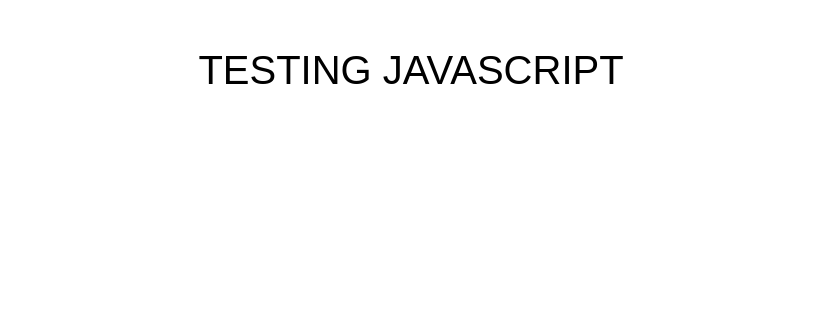
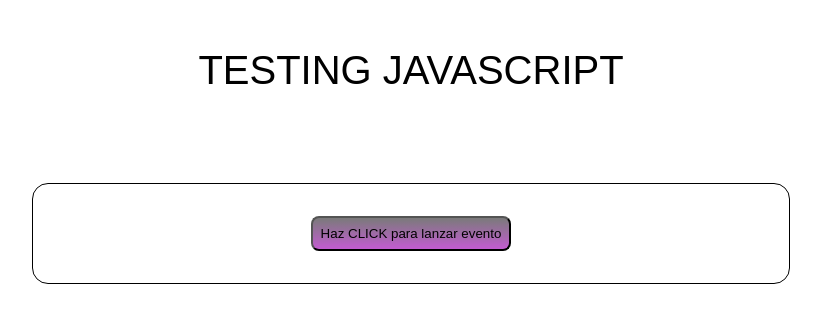
Before and after one commit to VicTMPDeV/01-fundamentos, a plain HTML site: page index.html in a window 1280 px wide. Shown: the whole page, without its empty margins (229-1050 px from the left). Drawn offline with Linux system fonts and the light colour scheme.

Commit message:
event loop

```diff
--- a/assets/css/pruebas.css
+++ b/assets/css/pruebas.css
@@ -1,5 +1,6 @@
 body {
    display: flex;
+   flex-direction: column;
    align-items: center;
    justify-content: center;
 }
@@ -8,3 +9,25 @@ body {
     font-family: Arial, Helvetica, sans-serif;
     font-size: 40px;
 }
+
+* {
+    box-sizing: border-box;
+}
+
+.container {
+    border: 1px solid black;
+    border-radius: 1rem;
+    margin: 50px auto;
+    padding: 2rem;
+    width: 60%;
+    display: flex;
+    flex-direction: column;
+    align-items: center;
+    justify-content: center;
+}
+
+button {
+    background: linear-gradient(rgb(122, 122, 122),rgb(195, 92, 209));
+    border-radius: 0.5rem;
+    padding: 0.5rem;
+}
--- /dev/null
+++ b/assets/js/event-loop.js
@@ -0,0 +1,32 @@
+//Función inicial para ver el funcionamiento del Call Stack
+function myFunctionA() {
+    console.log("Estoy en A");
+    myFunctionB();
+}
+
+//Segunda función que se añadirá al Call Stack
+function myFunctionB() {
+    console.log("Estoy en B");
+    myFunctionC();
+}
+
+//Tercera función que se añadirá al Call Stack
+function myFunctionC() {
+    console.log("Estoy en C");
+}
+
+//Llamo a la función para comenzar el ciclo de ejecución
+myFunctionA();
+
+//Temporizador que se añadirá al CallBack Queue
+setTimeout(function() {
+    console.log("Se ha acabado el temporizador")
+},10000);
+
+
+
+
+//Handler para capturar el click en el botón
+function capturaClick() {
+    console.log("He capturado el click del botón");
+}
--- a/index.html
+++ b/index.html
@@ -10,6 +10,9 @@
     <div class="content">
         <p>TESTING JAVASCRIPT</p>
     </div>
+    <div class="container">
+        <button onclick="capturaClick()">Haz CLICK para lanzar evento</button>
+    </div>
         <!-- <script src="assets/js/closures.js"></script> -->
         <!-- <script src="assets/js/rest-operator.js"></script> -->
         <!-- <script src="assets/js/spread-operator.js"></script> -->
@@ -17,7 +20,8 @@
         <!-- <script src="assets/js/arrays2.js"></script> -->
         <!-- <script src="assets/js/objetos-literales.js"></script> -->
         <!-- <script src="assets/js/protip-retorno.js"></script> -->
-        <script src="assets/js/valor-referencia.js"></script>
+        <!-- <script src="assets/js/valor-referencia.js"></script> -->
+        <script src="assets/js/event-loop.js"></script>
         <!-- <script src="assets/js/if-else.js"></script> -->
         <!-- <script src="assets/js/switch.js"></script> -->
         <!-- <script src="assets/js/for.js"></script> -->
```
